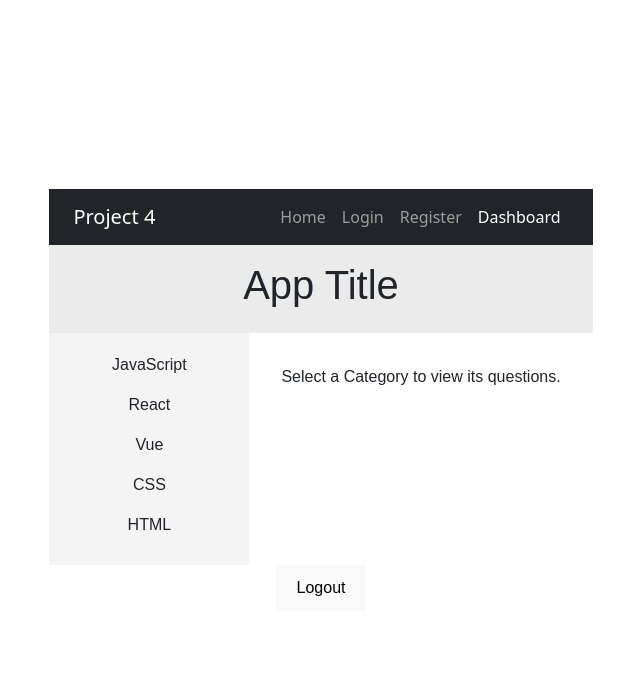
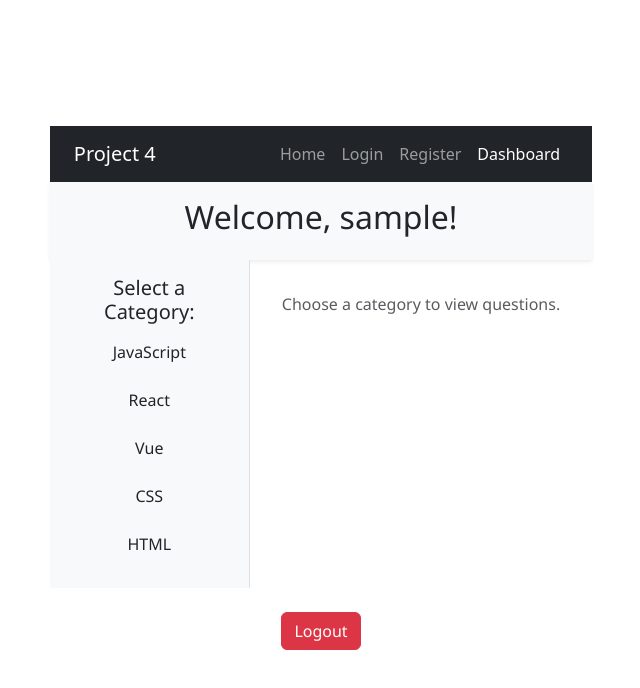
Before and after one commit to JakeBissen/Project-4, a React (Vite) app in the folder frontend/Project4/: page /dashboard in a window 1280 px wide. Shown: the top 688 px of the page, without its empty margins (319-959 px from the left). Built offline with nearby package versions, Linux system fonts and the light colour scheme; sample sign-in values are in the browser's storage.

Commit message:
updated routes

```diff
--- a/frontend/Project4/src/dasboard.css
+++ b/frontend/Project4/src/dasboard.css
@@ -1,52 +1,41 @@
 
 
 .dashboard {
-    font-family: sans-serif;
+  font-family: 'Segoe UI', sans-serif;
 }
 
-header {
-    display: flex;
-    justify-content: center;
-    align-items: center;
-    padding: 16px;
-    background: #ebebeb;
+.main-layout {
+  display: flex;
+  flex-wrap: wrap;
 }
 
-.main-layout{
-    display: flex;
-    height: auto;
-}
-
-.sidebar{
-    width: 200px;
-    overflow-y: auto;
-    background: #f4f4f4;
+.sidebar {
+  width: 200px;
+  background: #f8f9fa;
   padding: 1rem;
+  border-right: 1px solid #dee2e6;
 }
 
 .category {
-  margin-bottom: 1rem;
+  padding: 8px 12px;
+  margin-bottom: 8px;
+  border-radius: 4px;
   cursor: pointer;
+  transition: background-color 0.2s ease;
+}
+
+.category:hover {
+  background-color: #e2e6ea;
+}
+
+.category.active {
+  background-color: #007bff;
+  color: white;
+  font-weight: bold;
 }
 
 .content {
   flex: 1;
   padding: 2rem;
+  min-width: 300px;
 }
-
-
-.category {
-  margin-bottom: 8px;
-  cursor: pointer;
-  padding: 4px;
-  border-radius: 4px;
-}
-
-.category:hover {
-  background-color: #ddd;
-}
-
-.category.active {
-  background-color: #bbb;
-  font-weight: bold;
-}
--- a/frontend/Project4/src/dashboard-frontend.tsx
+++ b/frontend/Project4/src/dashboard-frontend.tsx
@@ -1,63 +1,68 @@
-import React, {useState, useEffect} from 'react';
-import { useLocation, useNavigate } from 'react-router-dom';
+import React, { useState, useEffect } from 'react';
+import { useNavigate } from 'react-router-dom';
 import axios from 'axios';
-
 import './dasboard.css';
-
 
 const categories = ['JavaScript', 'React', 'Vue', 'CSS', 'HTML'];
 
 const Dashboard: React.FC = () => {
-  const location = useLocation();
   const navigate = useNavigate();
-  const username = (location.state as any)?.username || 'Guest';
+  const username = localStorage.getItem('username') || 'Guest';
 
   const [selectedCategory, setSelectedCategory] = useState<string | null>(null);
   const [questions, setQuestions] = useState<any[]>([]);
 
   const handleLogout = () => {
-    navigate('/');
+    localStorage.removeItem('token');
+    localStorage.removeItem('username');
+    navigate('/login');
   };
 
   const fetchQuestions = async (category: string) => {
     try {
-      const response = await axios.get(`http://localhost:2000/api/questions/${category}`);
-      setQuestions(response.data);
-    } catch (error){
-      console.error('error fetching questions', error);
+      const res = await axios.get(`http://localhost:2000/api/questions/${category}`);
+      setQuestions(res.data);
+    } catch (err) {
+      console.error('Error fetching questions:', err);
       setQuestions([]);
     }
   };
 
   useEffect(() => {
-    if (selectedCategory){
-      fetchQuestions(selectedCategory)
+    if (selectedCategory) {
+      fetchQuestions(selectedCategory);
     }
-  },[selectedCategory]);
+  }, [selectedCategory]);
 
   return (
     <div className="dashboard">
-      <header>
-        <h1>App Title</h1>
-
+      <header className="bg-light text-center py-3 shadow-sm">
+        <h2>Welcome, {username}!</h2>
       </header>
 
-      <div className='main-layout'>
-        <aside className='sidebar'>
-          {categories.map((math, index) =>
-          <div key={index} className='category'> {math}
-          </div>)}
+      <div className="main-layout">
+        <aside className="sidebar">
+          <h5>Select a Category:</h5>
+          {categories.map((cat, index) => (
+            <div
+              key={index}
+              className={`category ${selectedCategory === cat ? 'active' : ''}`}
+              onClick={() => setSelectedCategory(cat)}
+            >
+              {cat}
+            </div>
+          ))}
         </aside>
 
-          <section className="content">
+        <section className="content">
           {!selectedCategory ? (
-            <p>Select a Category to view its questions.</p>
+            <p className="text-muted">Choose a category to view questions.</p>
           ) : questions.length === 0 ? (
-            <p>No questions found for {selectedCategory}.</p>
+            <p>No questions found for <strong>{selectedCategory}</strong>.</p>
           ) : (
-            <ul>
+            <ul className="list-group">
               {questions.map((q) => (
-                <li key={q.id}>
+                <li key={q.id} className="list-group-item">
                   <strong>{q.title}</strong>
                   <p>{q.body}</p>
                 </li>
@@ -66,10 +71,10 @@ const Dashboard: React.FC = () => {
           )}
         </section>
       </div>
-      <button onClick={() => {
-  localStorage.removeItem('token');
-  navigate('/login');
-}}>Logout</button>
+
+      <div className="text-center my-4">
+        <button className="btn btn-danger" onClick={handleLogout}>Logout</button>
+      </div>
     </div>
   );
 };
```
Also changed, not shown: 2 other files (tests, documents, lock files or other folders).
